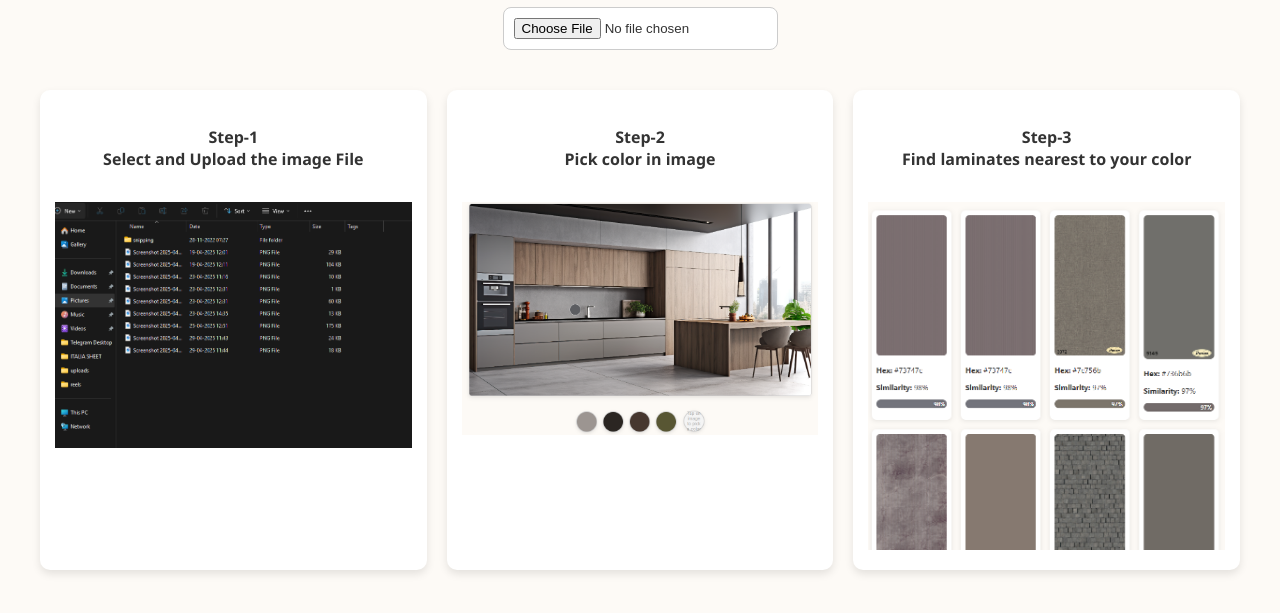
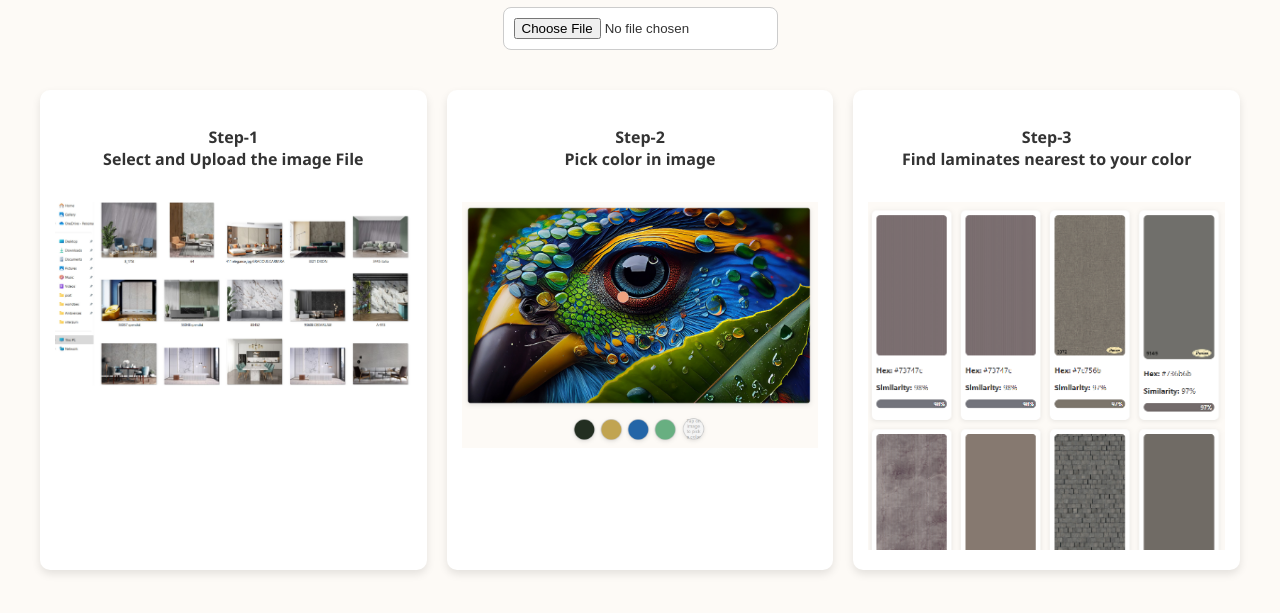
Before and after one commit to ELFKNIGHTKING/laminate-color-picker, a website: page client/index.html in a window 1280 px wide. Shown: the part 125-738 px from the top of the page. Drawn offline with Linux system fonts and the light colour scheme.

Commit message:
ui image changes

```diff
--- a/client/index.html
+++ b/client/index.html
@@ -32,11 +32,11 @@
       <section id="instructionSection" class="instruction">
         <div id="card_1" class="card">
           <h4>Step-1<br />Select and Upload the image File</h4>
-          <img class="instruction-img" src="images/select photo.png" />
+          <img class="instruction-img" src="images/select-photo.jpeg" />
         </div>
         <div id="card_2" class="card">
           <h4>Step-2<br />Pick color in image</h4>
-          <img class="instruction-img" src="images/pick-color.png" />
+          <img class="instruction-img" src="images/pick-colors.png" />
         </div>
         <div id="card_3" class="card">
           <h4>Step-3<br />Find laminates nearest to your color</h4>
```
Also changed, not shown: client/images/pick color.png (deleted), client/images/pick-color.png (deleted), client/images/pick-colors.png (added), client/images/select photo.png (deleted), client/images/select-photo.jpeg (added).
